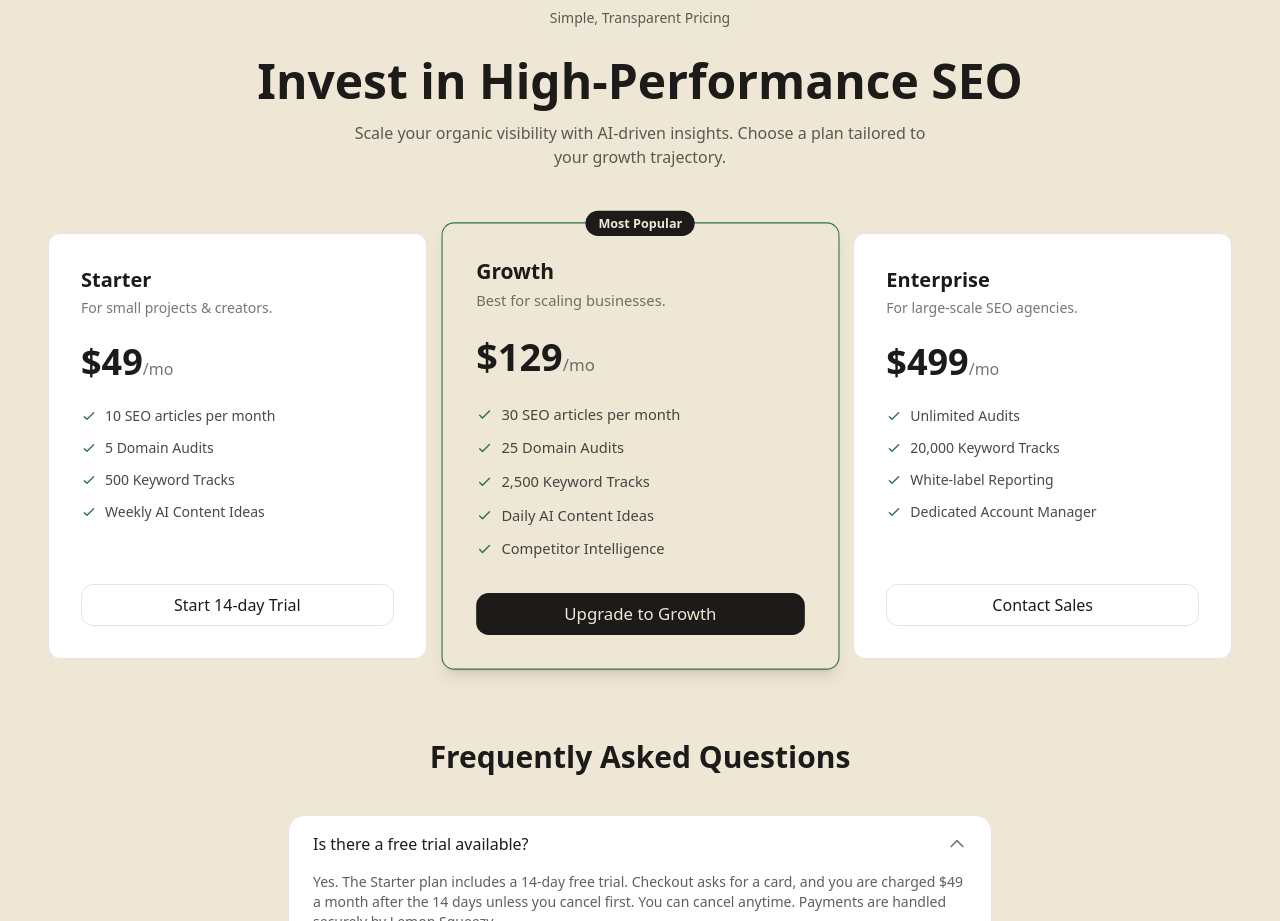
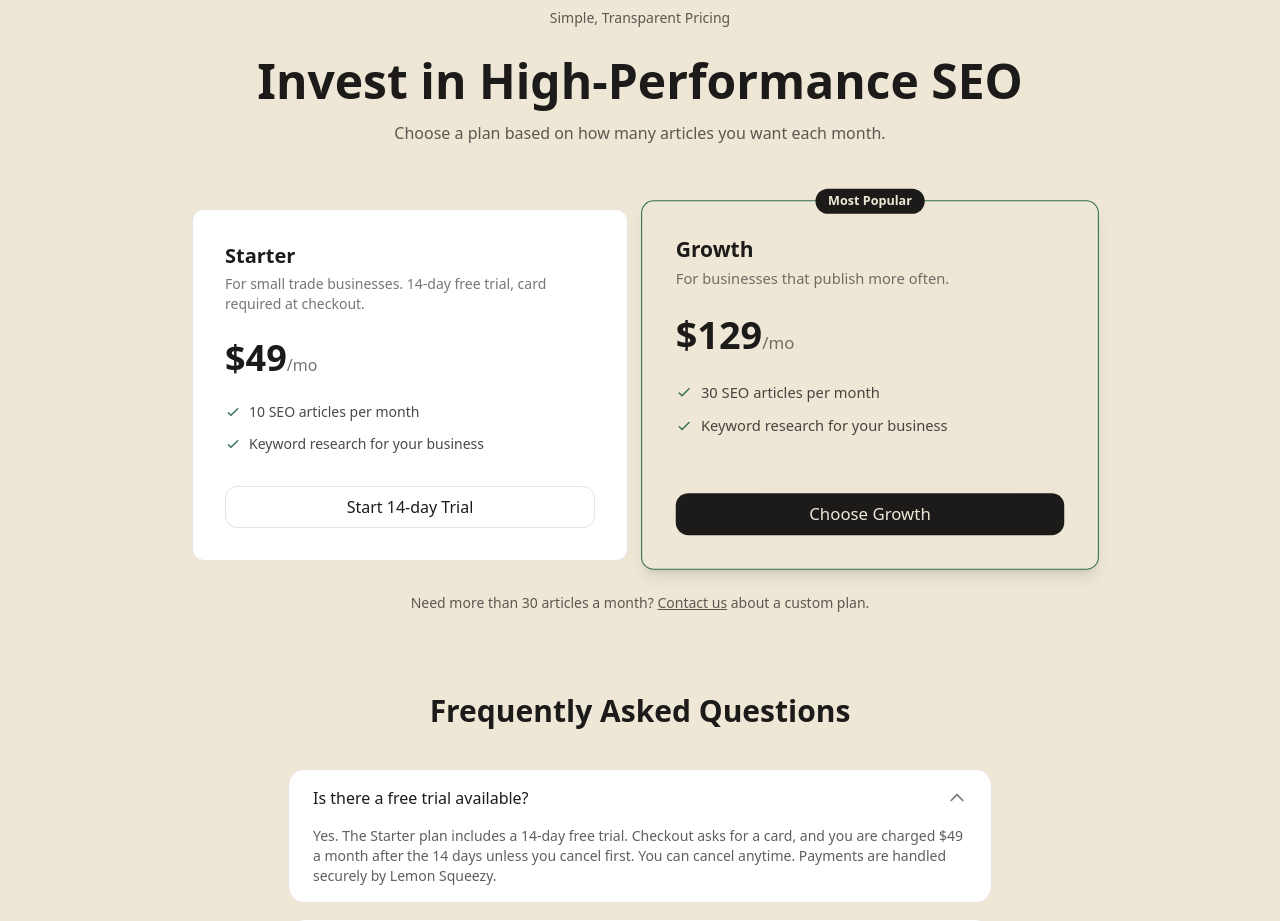
Before and after one commit to asgharshakir94-jpg/-my-seo-app, a Next.js app: page / in a window 1280 px wide. Shown: the part 4920-5841 px from the top of the page. Built offline with nearby package versions, Linux system fonts and the light colour scheme; no server answers.

Commit message:
Pricing: remove unverified features and the Enterprise card

```diff
--- a/components/PricingSection.tsx
+++ b/components/PricingSection.tsx
@@ -10,12 +10,23 @@ declare global {
   }
 }
 
-const plans = [
+type Plan = {
+  name: string;
+  description: string;
+  price: string;
+  features: string[];
+  cta: string;
+  checkoutId?: string;
+  href: string | null;
+  highlighted: boolean;
+};
+
+const plans: Plan[] = [
   {
     name: "Starter",
-    description: "For small projects & creators.",
+    description: "For small trade businesses. 14-day free trial, card required at checkout.",
     price: "$49",
-    features: ["10 SEO articles per month", "5 Domain Audits", "500 Keyword Tracks", "Weekly AI Content Ideas"],
+    features: ["10 SEO articles per month", "Keyword research for your business"],
     cta: "Start 14-day Trial",
     checkoutId: "2a0b208d-83ce-4029-b9ea-3b155ae62b83",
     href: null,
@@ -23,34 +34,13 @@ const plans = [
   },
   {
     name: "Growth",
-    description: "Best for scaling businesses.",
+    description: "For businesses that publish more often.",
     price: "$129",
-    features: [
-      "30 SEO articles per month",
-      "25 Domain Audits",
-      "2,500 Keyword Tracks",
-      "Daily AI Content Ideas",
-      "Competitor Intelligence",
-    ],
-    cta: "Upgrade to Growth",
+    features: ["30 SEO articles per month", "Keyword research for your business"],
+    cta: "Choose Growth",
     checkoutId: "4accf49a-1b3c-42df-9823-1e73672cde19",
     href: null,
     highlighted: true,
-  },
-  {
-    name: "Enterprise",
-    description: "For large-scale SEO agencies.",
-    price: "$499",
-    features: [
-      "Unlimited Audits",
-      "20,000 Keyword Tracks",
-      "White-label Reporting",
-      "Dedicated Account Manager",
-    ],
-    cta: "Contact Sales",
-    checkoutId: undefined,
-    href: "/contact",
-    highlighted: false,
   },
 ];
 
@@ -104,13 +94,10 @@ export default function PricingSection() {
         <h2 className="text-4xl md:text-5xl font-bold text-ink mb-4">
           Invest in High-Performance SEO
         </h2>
-        <p className="text-ink/70 max-w-xl mx-auto">
-          Scale your organic visibility with AI-driven insights. Choose a plan
-          tailored to your growth trajectory.
-        </p>
+        <p className="text-ink/70 max-w-xl mx-auto">Choose a plan based on how many articles you want each month.</p>
       </div>
 
-      <div className="grid md:grid-cols-3 gap-6">
+      <div className="grid md:grid-cols-2 gap-6 max-w-4xl mx-auto">
         {plans.map((plan) => (
           <div
             key={plan.name}
@@ -180,6 +167,10 @@ export default function PricingSection() {
           </div>
         ))}
       </div>
+      <p className="mt-8 text-center text-sm text-ink/70">
+        Need more than 30 articles a month?{" "}
+        <a href="/contact" className="underline">Contact us</a> about a custom plan.
+      </p>
     </section>
   );
 }
```
